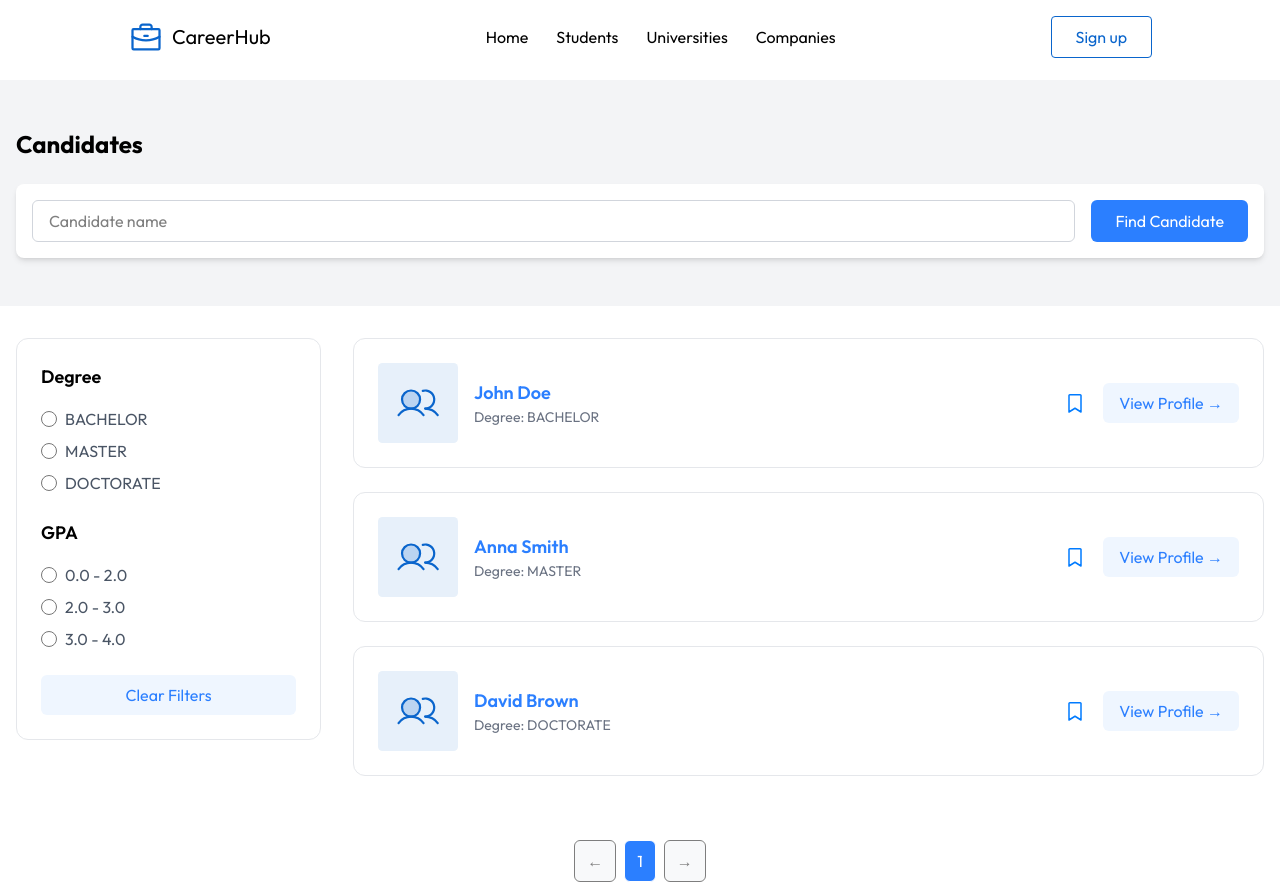
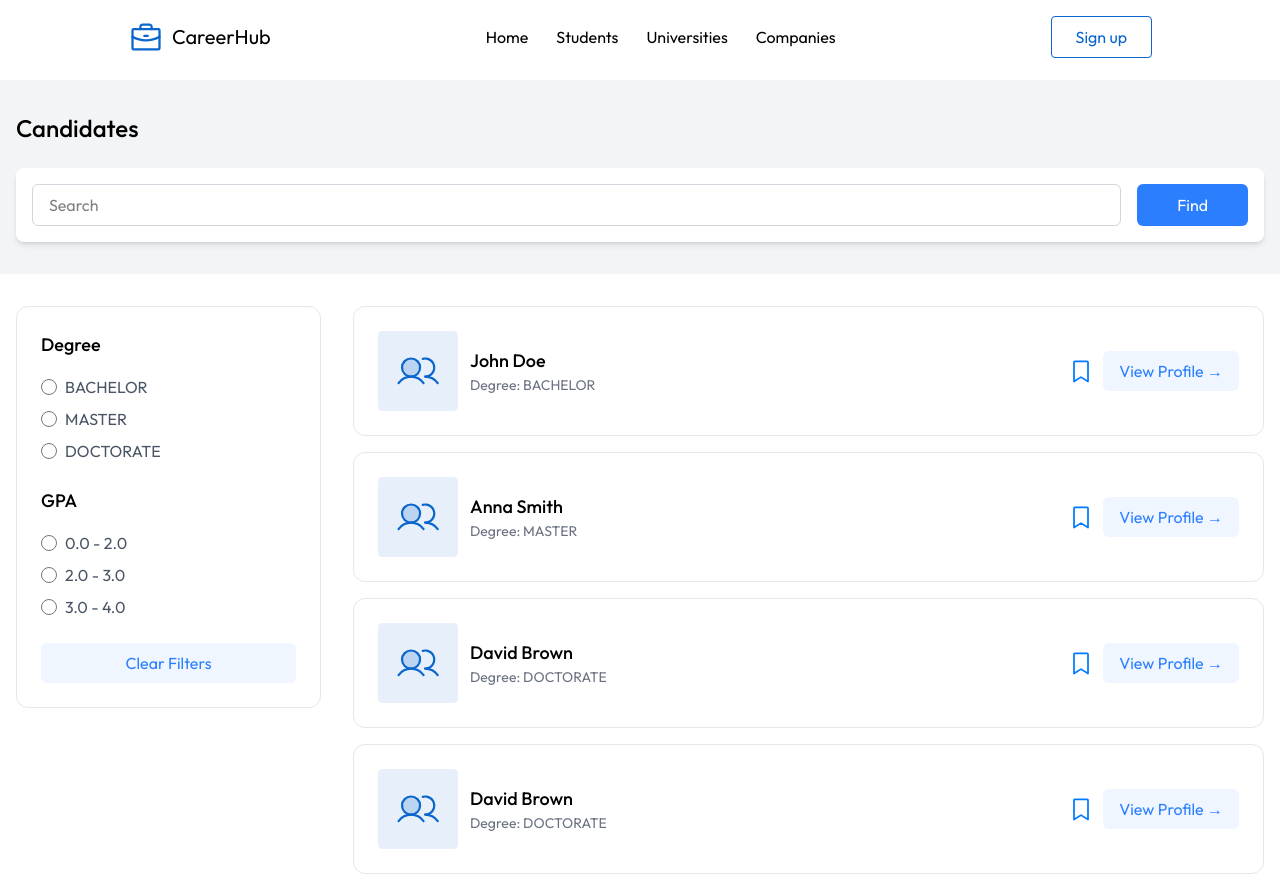
Before and after one commit to suzerain-r/career-hub-front-v2, a React (Vite) app: page /list in a window 1280 px wide. Shown: the top 890 px of the page. Built offline with nearby package versions, Linux system fonts and the light colour scheme.

Commit message:
list_page_v2

```diff
--- a/src/assets/assets.js
+++ b/src/assets/assets.js
@@ -5,6 +5,7 @@ import email_icon from './email-icon.svg';
 import favourite_active from './favourite_active.svg';
 import favourite_not_active from './favourite_not_active.svg';
 import how_work_info from './how-work-info.svg';
+import how_work_mobile from './how-work-mobile.svg'
 import location_icon from './location-icon.svg';
 import logo from './logo.svg';
 import modal_location_icon from './modal-location-icon.svg';
@@ -25,6 +26,7 @@ export const assets = {
     favourite_active,
     favourite_not_active,
     how_work_info,
+    how_work_mobile,
     location_icon,
     logo,
     modal_location_icon,
--- a/src/components/list/CardList.jsx
+++ b/src/components/list/CardList.jsx
@@ -1,24 +1,24 @@
 
 import { assets } from "../../assets/assets.js";
 
-const CardList = ({ students, candidateIcon, toggleFavorite, isFavorite }) => {
+const CardList = ({ students, icon, toggleFavorite, isFavorite }) => {
     return (
-        <div className="w-full lg:w-3/4 flex flex-col gap-6">
+        <div className="w-full lg:w-3/4 flex flex-col gap-4">
             {students.map((student) => (
                 <div
                     key={student.id}
-                    className="flex flex-col sm:flex-row gap-4 p-6 bg-white border border-gray-200 rounded-xl hover:border-blue-500 transition"
+                    className="flex flex-row gap-3 p-3 sm:p-6 bg-white border border-gray-200 rounded-xl hover:border-blue-500 transition"
                 >
                     <img
-                        src={candidateIcon}
+                        src={icon}
                         alt=""
-                        className="w-20 h-20 object-contain"
+                        className="w-18 h-18 sm:w-20 sm:h-20 object-contain"
                     />
 
-                    <div className="flex flex-col sm:flex-row sm:justify-between sm:items-center w-full gap-4">
+                    <div className="flex justify-between items-center sm:items-center w-full gap-3">
 
-                        <div>
-                            <h3 className="text-blue-500 font-semibold text-lg">
+                        <div className="flex flex-col">
+                            <h3 className="font-medium text-base sm:text-lg">
                                 {student.firstName} {student.lastName}
                             </h3>
                             <p className="text-gray-500 text-sm">
@@ -26,7 +26,7 @@ const CardList = ({ students, candidateIcon, toggleFavorite, isFavorite }) => {
                             </p>
                         </div>
 
-                        <div className="flex items-center gap-4">
+                        <div className="flex items-center gap-2">
                             <button
                                 onClick={() => toggleFavorite(student.ownerId)}
                                 className="hover:opacity-80"
@@ -37,11 +37,17 @@ const CardList = ({ students, candidateIcon, toggleFavorite, isFavorite }) => {
                                             ? assets.favourite_active
                                             : assets.favourite_not_active
                                     }
+
                                     alt=""
+                                    className="w-6 h-6 sm:w-7 sm:h-7"
                                 />
                             </button>
 
-                            <button className="bg-blue-50 text-blue-500 px-4 py-2 rounded-md hover:bg-blue-500 hover:text-white transition">
+                            <button className="lg:hidden bg-blue-50 text-blue-500 px-4 py-2 rounded-md hover:bg-blue-500 hover:text-white transition">
+                                →
+                            </button>
+
+                            <button className="hidden lg:inline-block bg-blue-50 text-blue-500 px-4 py-2 rounded-md hover:bg-blue-500 hover:text-white transition">
                                 View Profile →
                             </button>
                         </div>
--- a/src/components/list/SearchBar.jsx
+++ b/src/components/list/SearchBar.jsx
@@ -1,17 +1,27 @@
-const SearchBar = ({ filters, onFilterChange }) => {
+const SearchBar = ({ filters, onFilterChange, onOpenFilters }) => {
     return (
         <div className="bg-white shadow-md rounded-lg flex flex-col sm:flex-row gap-4 p-4">
             <input
                 type="text"
-                placeholder="Candidate name"
+                placeholder="Search"
                 value={filters.firstName}
                 onChange={(e) => onFilterChange('firstName', e.target.value)}
                 className="flex-1 border border-gray-300 rounded-md px-4 py-2 focus:outline-none focus:border-blue-500"
             />
 
-            <button className="bg-blue-500 text-white px-6 py-2 rounded-md hover:opacity-80 transition">
-                Find Candidate
-            </button>
+            <div className="flex justify-between">
+                <button
+                    onClick={onOpenFilters}
+                    className="lg:hidden border border-[#0A65CC] text-[#0A65CC] px-6 py-2 rounded-md"
+                >
+                    Filters
+                </button>
+
+                <button className="bg-blue-500 text-white px-10 py-2 rounded-md">
+                    Find
+                </button>
+            </div>
+
         </div>
     );
 };
--- a/src/components/list/SideBar.jsx
+++ b/src/components/list/SideBar.jsx
@@ -1,8 +1,12 @@
-const SideBar = ({ filters, onFilterChange, onClearFilters }) => {
+import { assets } from "../../assets/assets";
+import { XMarkIcon } from '@heroicons/react/24/outline';
+
+const SideBar = ({ filters, onFilterChange, onClearFilters, isOpen, onClose }) => {
     return (
-        <aside className="w-full lg:w-1/4 bg-white border border-gray-200 rounded-xl p-6 h-fit">
+        <>
+            <div className="lg:w-1/4 hidden lg:block border border-gray-200 rounded-xl p-6 h-fit">
 
-            <h4 className="mb-4 font-semibold text-lg">Degree</h4>
+                <h4 className="mb-4 font-medium text-lg">Degree</h4>
                 <div className="flex flex-col gap-2 mb-6">
                     {['BACHELOR', 'MASTER', 'DOCTORATE'].map((degree) => (
                         <label key={degree} className="flex items-center gap-2 text-gray-600">
@@ -18,7 +22,7 @@ const SideBar = ({ filters, onFilterChange, onClearFilters }) => {
                     ))}
                 </div>
 
-            <h4 className="mb-4 font-semibold text-lg">GPA</h4>
+                <h4 className="mb-4 font-medium text-lg">GPA</h4>
                 <div className="flex flex-col gap-2">
                     {['0.0 - 2.0', '2.0 - 3.0', '3.0 - 4.0'].map((gpa) => (
                         <label key={gpa} className="flex items-center gap-2 text-gray-600">
@@ -40,7 +44,60 @@ const SideBar = ({ filters, onFilterChange, onClearFilters }) => {
                 >
                     Clear Filters
                 </button>
-        </aside>
+
+            </div>
+
+
+            {isOpen && (
+                <div className="fixed inset-0 z-50 flex">
+
+                    <div className="bg-white w-3/4 max-w-xs h-full p-5">
+                        <div className='flex justify-end cursor-pointer'>
+                            <XMarkIcon onClick={onClose} className="w-9 h-9 text-[#0A65CC]"/>
+                        </div>
+
+                        <h4 className="mb-4 font-medium text-lg">Degree</h4>
+                        <div className="flex flex-col gap-2 mb-6">
+                            {['BACHELOR', 'MASTER', 'DOCTORATE'].map((degree) => (
+                                <label key={degree} className="flex items-center gap-2 text-gray-600">
+                                    <input
+                                        type="radio"
+                                        value={degree}
+                                        checked={filters.degree === degree}
+                                        onChange={(e) => onFilterChange('degree', e.target.value)}
+                                        className="w-4 h-4"
+                                    />
+                                    {degree}
+                                </label>
+                            ))}
+                        </div>
+
+                        <h4 className="mb-4 font-medium text-lg">GPA</h4>
+                        <div className="flex flex-col gap-2">
+                            {['0.0 - 2.0', '2.0 - 3.0', '3.0 - 4.0'].map((gpa) => (
+                                <label key={gpa} className="flex items-center gap-2 text-gray-600">
+                                    <input
+                                        type="radio"
+                                        value={gpa}
+                                        checked={filters.gpa === gpa}
+                                        onChange={(e) => onFilterChange('gpa', e.target.value)}
+                                        className="w-4 h-4"
+                                    />
+                                    {gpa}
+                                </label>
+                            ))}
+                        </div>
+
+                        <button
+                            onClick={onClearFilters}
+                            className="mt-6 w-full bg-blue-50 text-blue-500 py-2 rounded-md hover:border hover:border-blue-500 transition"
+                        >
+                            Clear Filters
+                        </button>
+                    </div>
+                </div>
+            )}
+        </>
     );
 };
 
--- a/src/pages/main/ListPage.jsx
+++ b/src/pages/main/ListPage.jsx
@@ -11,6 +11,8 @@ const mockStudents = [
     { id: 1, ownerId: 101, firstName: "John", lastName: "Doe", degree: "BACHELOR", gpa: 3.5 },
     { id: 2, ownerId: 102, firstName: "Anna", lastName: "Smith", degree: "MASTER", gpa: 3.8 },
     { id: 3, ownerId: 103, firstName: "David", lastName: "Brown", degree: "DOCTORATE", gpa: 3.2 },
+    { id: 4, ownerId: 103, firstName: "David", lastName: "Brown", degree: "DOCTORATE", gpa: 3.2 },
+    { id: 5, ownerId: 103, firstName: "David", lastName: "Brown", degree: "DOCTORATE", gpa: 3.2 },
 ];
 
 const ListPage = () => {
@@ -49,6 +51,8 @@ const ListPage = () => {
                 : [...prev, id]
         );
     };
+
+    const [isSidebarOpen, setIsSidebarOpen] = useState(false);
 
     // const userId = getIdFromToken();
     // const userRole = getRoleFromToken();
@@ -189,21 +193,23 @@ const ListPage = () => {
             <Header />
 
             {/* Search Section */}
-            <section className="bg-gray-100 mt-20 py-12 px-4">
+            <div className="bg-gray-100 mt-20 py-8 px-4">
                 <div className="max-w-7xl mx-auto">
-                    <h1 className="text-2xl font-bold mb-6">Candidates</h1>
+                    <h1 className="text-2xl font-medium mb-6">Candidates</h1>
 
                     <SearchBar
                         filters={searchFilters}
                         onFilterChange={(name, value) =>
                             setSearchFilters(prev => ({ ...prev, [name]: value }))
                         }
+                        onOpenFilters={() => setIsSidebarOpen(true)}
                     />
+
                 </div>
-            </section>
+            </div>
 
             {/* Main Section */}
-            <section className="px-4 py-8">
+            <div className="px-4 py-8">
                 <div className="max-w-7xl mx-auto flex flex-col lg:flex-row gap-8">
 
                     <SideBar
@@ -212,16 +218,19 @@ const ListPage = () => {
                             setFilters(prev => ({ ...prev, [name]: value }))
                         }
                         onClearFilters={() => setFilters({ degree: '', gpa: '' })}
+                        isOpen={isSidebarOpen}
+                        onClose={() => setIsSidebarOpen(false)}
                     />
+
 
                     <CardList
                         students={students}
-                        candidateIcon={assets.candidate_icon}
+                        icon={assets.candidate_icon}
                         toggleFavorite={toggleFavorite}
                         isFavorite={(id) => favorites.includes(id)}
                     />
                 </div>
-            </section>
+            </div>
 
             <Pagination
                 currentPage={currentPage}
@@ -230,6 +239,7 @@ const ListPage = () => {
             />
 
             <Footer />
+
 
             {/* {selectedStudent && (
                 <CandidateModal
```
Also changed, not shown: src/components/commons/Header.jsx (+9 -8 lines), src/components/landing/LandingCount.jsx (+0 -7 lines), src/components/landing/LandingUniversityCardList.jsx (+26 -9 lines), src/pages/main/Landing.jsx (+35 -44 lines), src/services/apiService.js (+11 -0 lines), src/assets/how-work-mobile.svg (added). Lines whose indentation alone changed are shown as unchanged.
